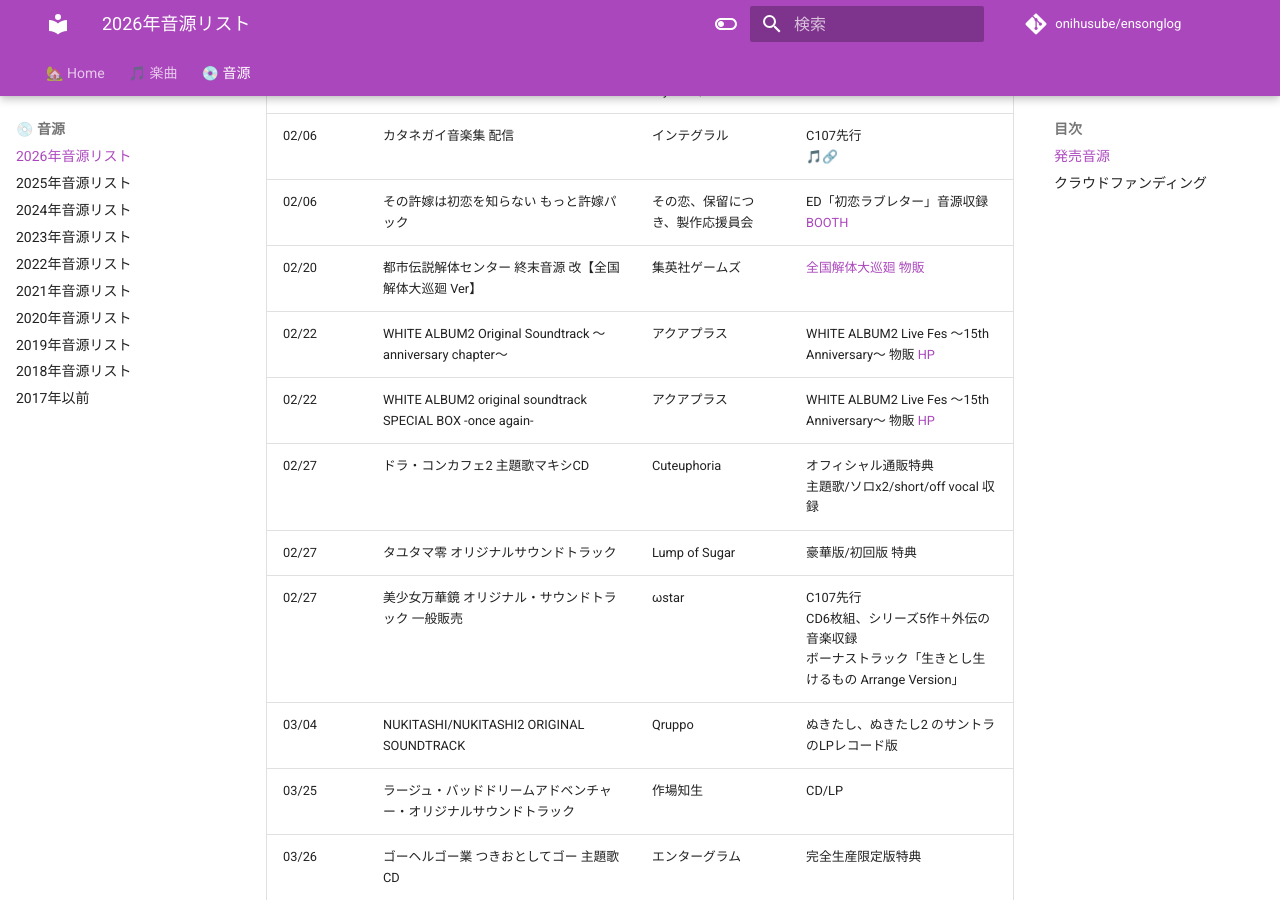
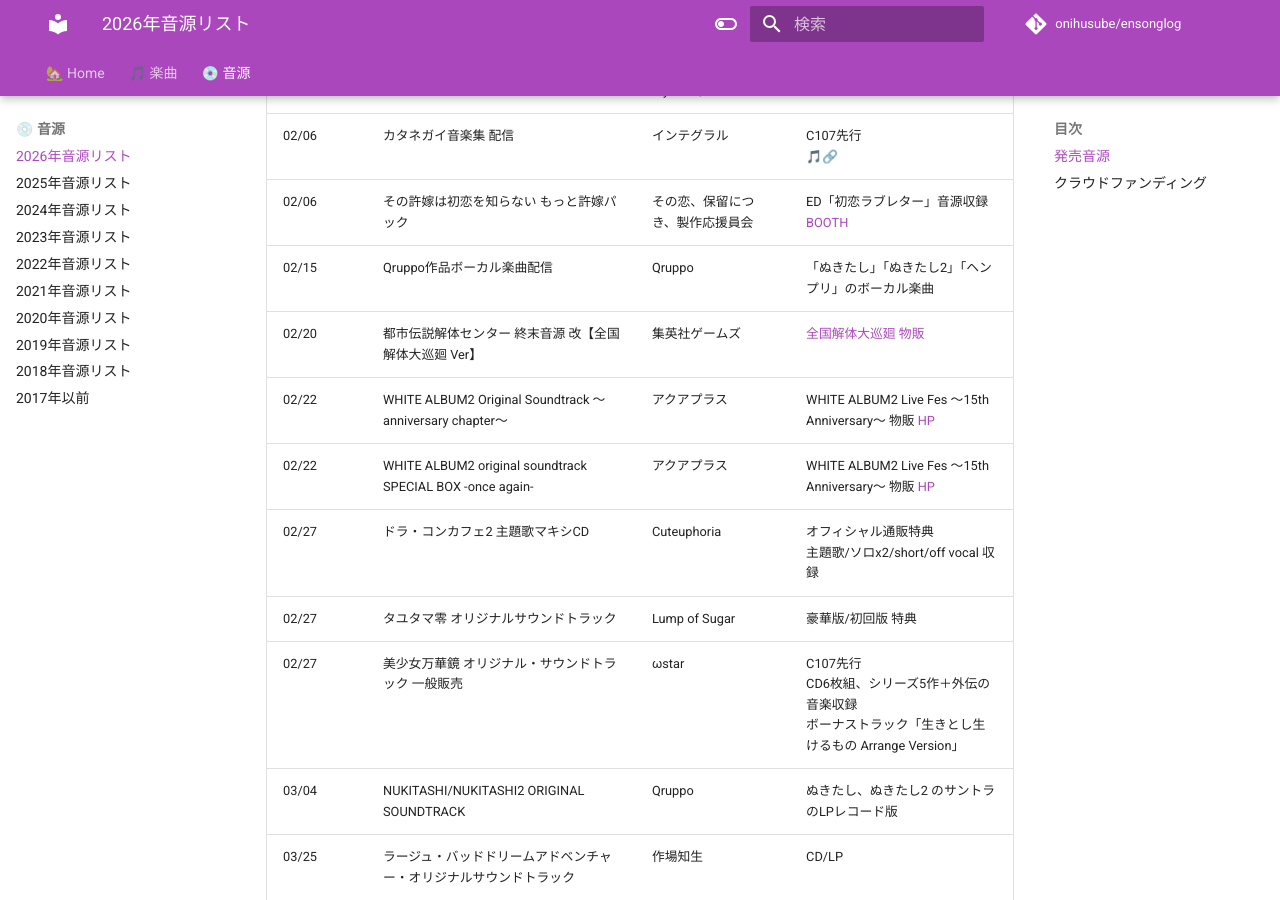
Before and after one commit to onihusube/ensonglog, an MkDocs documentation site: the page built from docs/2026/音源.md, in a window 1280 px wide and 900 px high, scrolled down 1327 px. Built offline with MkDocs 1.6.1 and Material for MkDocs 9.7.7, drawn with Linux system fonts in a browser that asks for light colours; comment, search, counter and statistics services are not loaded.

Commit message:
Qruppo作品配信追加

```diff
--- a/docs/2026/音源.md
+++ b/docs/2026/音源.md
@@ -27,6 +27,7 @@
 | 02/01 | Coffee Fox: Kim Sam-wol Soundtrack | Mystic Quest | [Steam](https://store.steampowered.com/app/4334370/Coffee_Fox_Kim_Samwol_Soundtrack/) [STOVE](https://store.onstove.com/ko/games/103883) |
 | 02/06 | カタネガイ音楽集 配信 | インテグラル | C107先行 </br> [🎵🔗](https://linkco.re/fR614Ts4?lang=ja) |
 | 02/06 | その許嫁は初恋を知らない もっと許嫁パック | その恋、保留につき、製作応援員会 | ED「初恋ラブレター」音源収録 </br> [BOOTH](https://sonokoi.booth.pm/items/7879712) |
+| 02/15 | Qruppo作品ボーカル楽曲配信 | Qruppo | 「ぬきたし」「ぬきたし2」「ヘンプリ」のボーカル楽曲 |
 | 02/20 | 都市伝説解体センター 終末音源 改【全国解体大巡廻 Ver】 | 集英社ゲームズ | [全国解体大巡廻 物販](https://www.0101.co.jp/405/info/index.html?contents_id=1040) |
 | 02/22 | WHITE ALBUM2 Original Soundtrack ～anniversary chapter～ | アクアプラス | WHITE ALBUM2 Live Fes ～15th Anniversary～ 物販 [HP](https://blog.aquaplus.jp/archives/12322) |
 | 02/22 | WHITE ALBUM2 original soundtrack SPECIAL BOX -once again- | アクアプラス | WHITE ALBUM2 Live Fes ～15th Anniversary～ 物販 [HP](https://blog.aquaplus.jp/archives/12322) |
```
